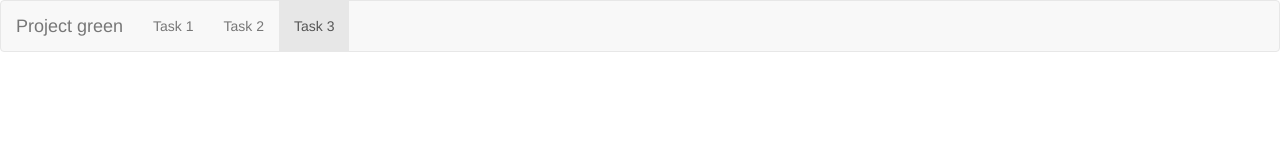
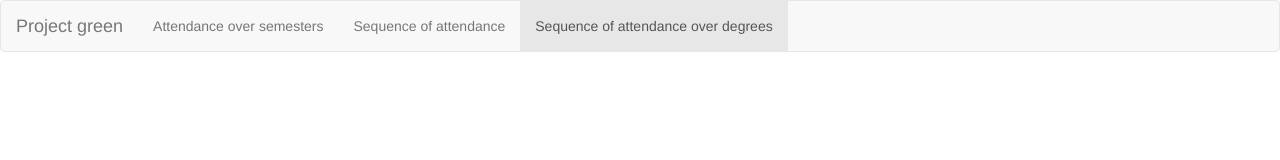
Before and after one commit to PinoSurace/TUMunich-athens-project, a website: page src/static/task3.html in a window 1280 px wide. Drawn offline with nearby package versions, Linux system fonts and the light colour scheme; no server answers.

Commit message:
Change names in the nav bar

```diff
--- a/src/static/task3.html
+++ b/src/static/task3.html
@@ -46,9 +46,9 @@
         <!-- Collect the nav links, forms, and other content for toggling -->
         <div class="collapse navbar-collapse" id="bs-example-navbar-collapse-1">
             <ul class="nav navbar-nav">
-                <li><a href="/">Task 1 <span class="sr-only">(current)</span></a></li>
-                <li><a href="/task2.html">Task 2</a></li>
-                <li class="active"><a href="/task3.html">Task 3</a></li>
+                <li><a href="/">Attendance over semesters<span class="sr-only">(current)</span></a></li>
+                <li><a href="/task2.html">Sequence of attendance</a></li>
+                <li class="active"><a href="/task3.html">Sequence of attendance over degrees</a></li>
         </div><!-- /.navbar-collapse -->
     </div><!-- /.container-fluid -->
 </nav>
```
Also changed, not shown: src/static/index.html (+3 -3 lines), src/static/task2.html (+3 -3 lines).
